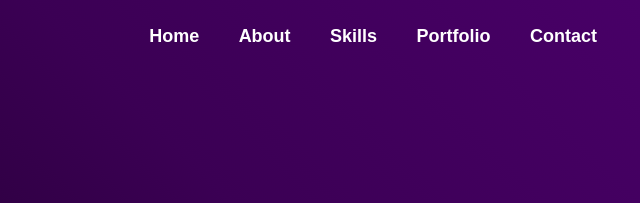
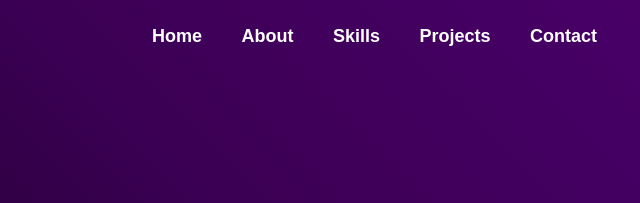
Before and after one commit to jonofficial/Personal-portfolio, a plain HTML site: page index.html in a window 1280 px wide. Shown: the top 203 px of the page, 555-1195 px from the left. Drawn offline with nearby package versions, Linux system fonts and the light colour scheme.

Commit message:
index.html

```diff
--- a/index.html
+++ b/index.html
@@ -15,7 +15,7 @@
             <a href="#" style="--i:1">Home</a>
             <a href="#" style="--i:2">About</a>
             <a href="#" style="--i:3">Skills</a>
-            <a href="#" style="--i:4">Portfolio</a>
+            <a href="#" style="--i:4">Projects</a>
             <a href="#" style="--i:5">Contact</a>
         </nav>
     </header>
```
